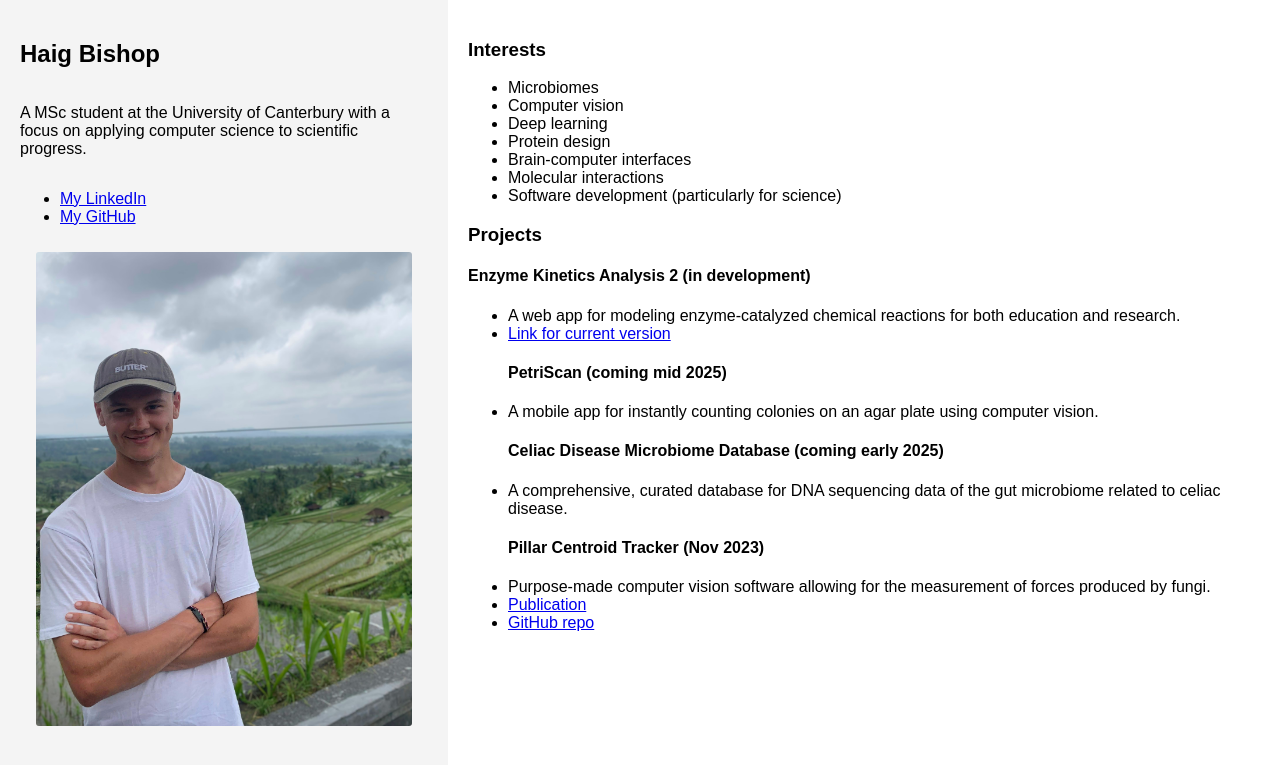
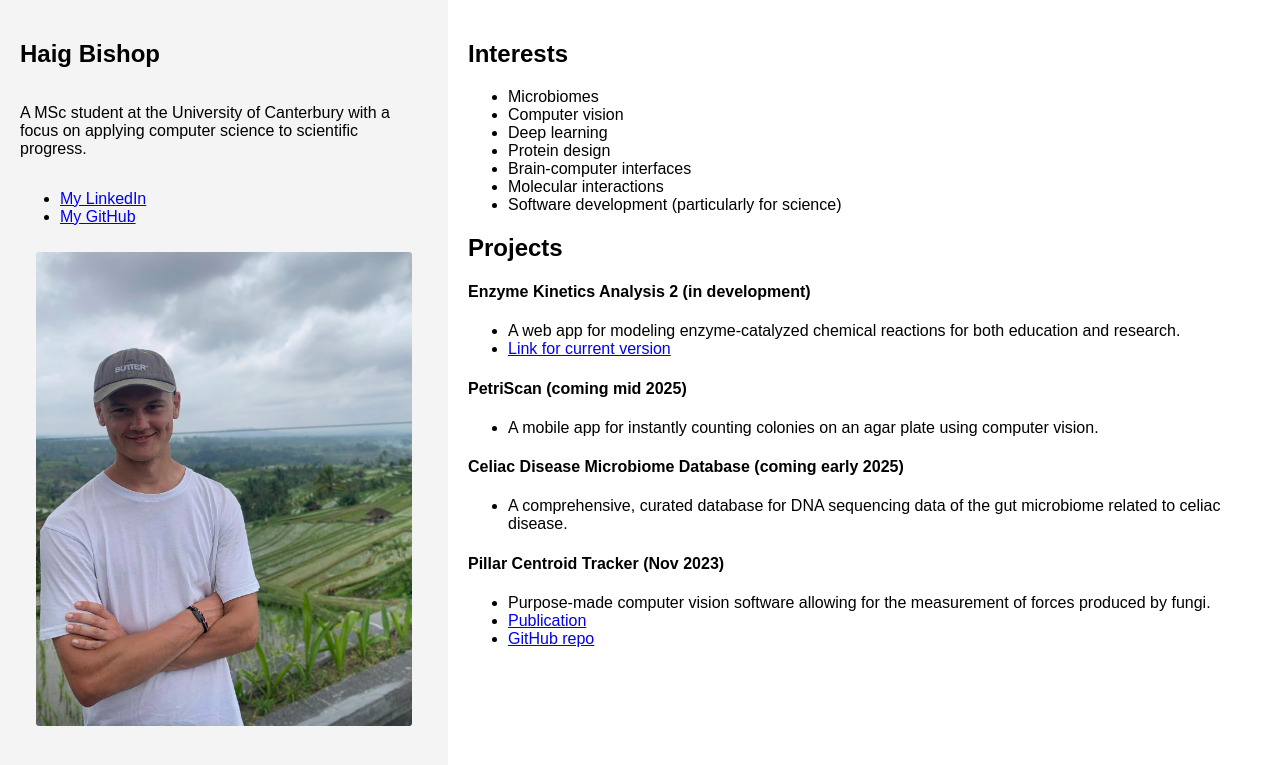
Before and after one commit to HaigBishop/HaigBishop.github.io, a Jekyll site: the page built from index.md, in a window 1280 px wide. Shown: the top 765 px of the page. Built offline with Jekyll 4.4.1, drawn with Linux system fonts in a browser that asks for light colours.

```diff
--- a/index.md
+++ b/index.md
@@ -3,7 +3,7 @@ layout: default
 title: Home
 ---
 
-### Interests
+## Interests
 - Microbiomes
 - Computer vision
 - Deep learning
@@ -12,14 +12,17 @@ title: Home
 - Molecular interactions
 - Software development (particularly for science)
 
-### Projects
+## Projects
 #### Enzyme Kinetics Analysis 2 (in development)
   - A web app for modeling enzyme-catalyzed chemical reactions for both education and research.
   - [Link for current version](https://enzyme-kinetics.shinyapps.io/enzkinet_webpage/)
+
 #### PetriScan (coming mid 2025)
   - A mobile app for instantly counting colonies on an agar plate using computer vision.
+
 #### Celiac Disease Microbiome Database (coming early 2025)
   - A comprehensive, curated database for DNA sequencing data of the gut microbiome related to celiac disease.
+
 #### Pillar Centroid Tracker (Nov 2023)
   - Purpose-made computer vision software allowing for the measurement of forces produced by fungi.
   - [Publication](https://ieeexplore.ieee.org/document/10344304)
```
